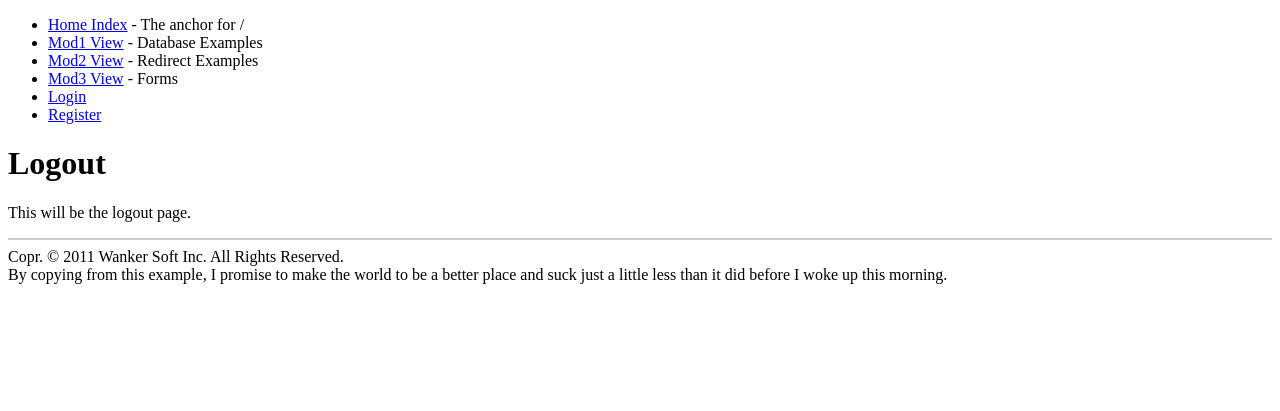
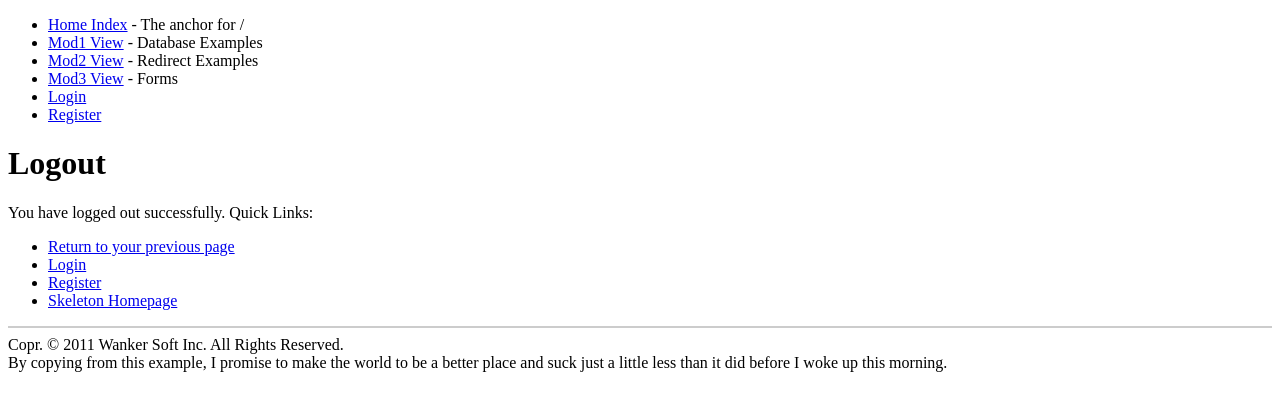
Before and after one commit to sean-/flask-skeleton, a Python web app: template skeleton/modules/aaa/templates/logout.html in a window 1280 px wide. Shown: the top 411 px of the page. Run offline with Jinja, Linux system fonts and the light colour scheme; the template is opened without the code that fills it: most values are stand-ins (such as "Sample title", 1, 10 or a date in 2020).

Commit message:
Logged out users now get the option of returning to their referrer (if local).
Signed-off-by: Sean Chittenden <sean@chittenden.org>

```diff
--- a/skeleton/modules/aaa/templates/logout.html
+++ b/skeleton/modules/aaa/templates/logout.html
@@ -3,5 +3,13 @@
 {% block content %}
 <h1>Logout</h1>
 
-<p>This will be the logout page.</p>
+<p>You have logged out successfully. Quick Links:</p>
+<ul>
+{% if dsturl %}
+  <li><a href="{{dsturl}}">Return to your previous page</a></li>
+{% endif %}
+  <li><a href="{{url_for('aaa.login')}}">Login</a></li>
+  <li><a href="{{url_for('aaa.register')}}">Register</a></li>
+  <li><a href="{{url_for('home.index')}}">Skeleton Homepage</a></li>
+</ul>
 {% endblock %}
```
Also changed, not shown: skeleton/modules/aaa/views.py (+15 -2 lines).
